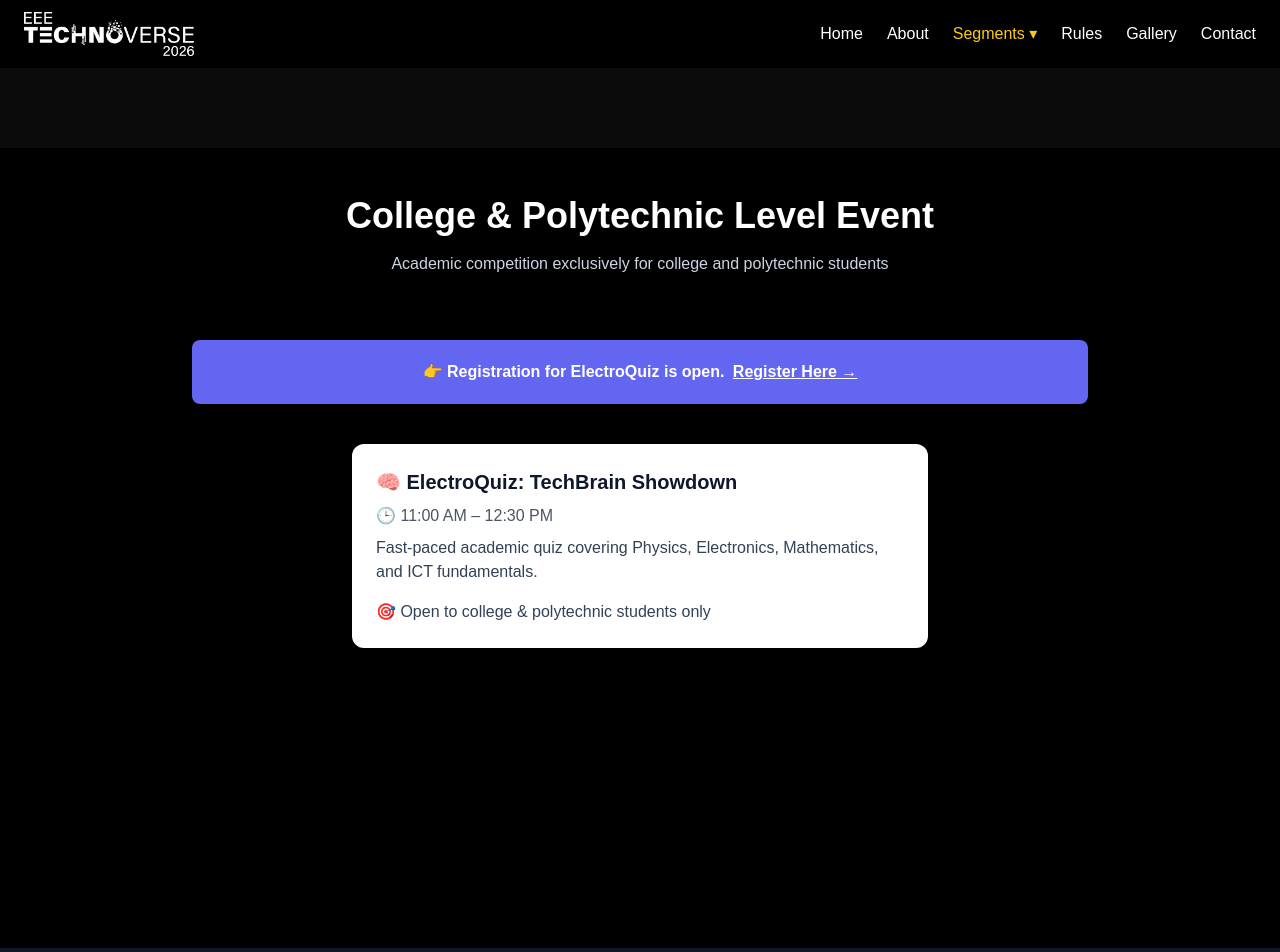
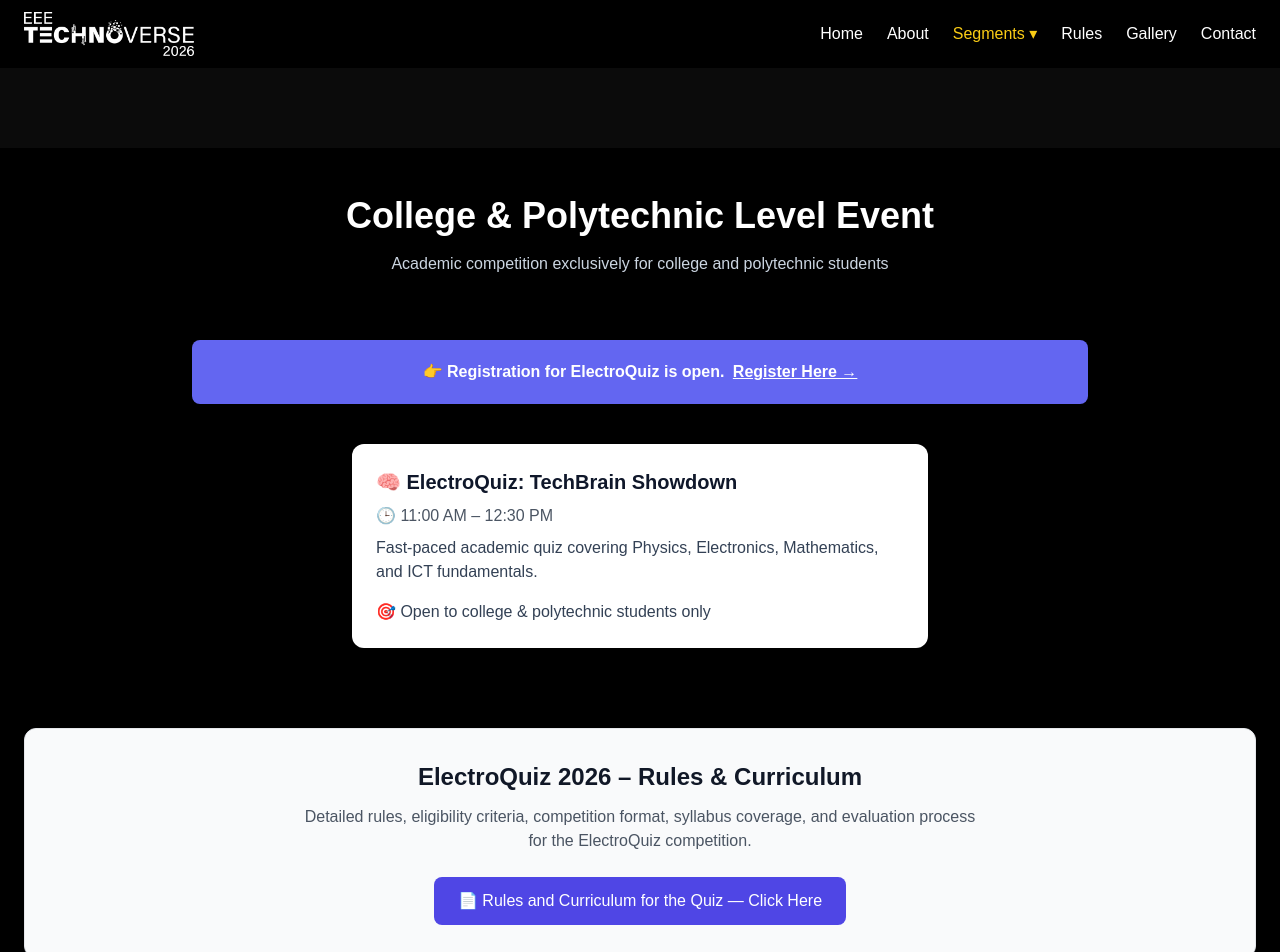
Before and after one commit to rae-mazid-adust/eee-technoverse-2026, a Next.js app: page /segments/college in a window 1280 px wide. Shown: the top 952 px of the page. Built offline with nearby package versions, Linux system fonts and the light colour scheme.

Commit message:
Added ElectroQuiz rules PDF link to college/polytechnic segments page

```diff
--- a/app/segments/college/page.tsx
+++ b/app/segments/college/page.tsx
@@ -43,6 +43,26 @@ export default function CollegeSegments() {
           🎯 Open to college & polytechnic students only
         </p>
       </section>
+{/* Quiz Rules PDF Section */}
+<section className="mt-20 rounded-xl border bg-gray-50 p-8 text-center">
+  <h2 className="text-2xl font-bold text-gray-900">
+    ElectroQuiz 2026 – Rules & Curriculum
+  </h2>
+
+  <p className="mt-3 text-gray-600 max-w-2xl mx-auto">
+    Detailed rules, eligibility criteria, competition format, syllabus coverage,
+    and evaluation process for the ElectroQuiz competition.
+  </p>
+
+  <a
+    href="/pdfs/ElectroQuiz_Rules_and_Curriculum_2026.pdf"
+    target="_blank"
+    rel="noopener noreferrer"
+    className="inline-flex items-center gap-2 mt-6 rounded-lg bg-indigo-600 px-6 py-3 text-white font-medium transition hover:bg-indigo-700"
+  >
+    📄 Rules and Curriculum for the Quiz — Click Here
+  </a>
+</section>
 
     </main>
   );
```
Also changed, not shown: 1 other file (tests, documents, lock files or other folders).
